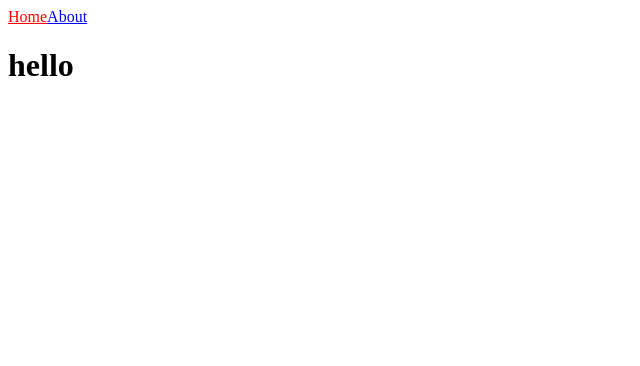
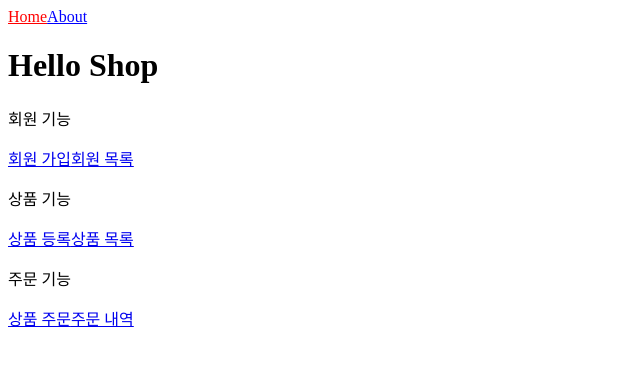
Before and after one commit to rnfkaus8/kotlin-study, a Next.js app in the folder itemservice-web/: page / in a window 1280 px wide. Shown: the top 366 px of the page, without its empty margins (0-640 px from the left). Built offline with nearby package versions, Linux system fonts and the light colour scheme.

Commit message:
add to home page

```diff
--- a/itemservice-web/pages/index.tsx
+++ b/itemservice-web/pages/index.tsx
@@ -1,10 +1,25 @@
 import React, { useState } from 'react';
-import NavBar from '../components/NavBar';
+import Link from 'next/link';
 
 const Home: React.FC = () => {
   return (
     <div>
-      <h1>hello </h1>
+      <h1>Hello Shop</h1>
+      <p>회원 기능</p>
+      <p>
+        <Link href="/members/new">회원 가입</Link>
+        <Link href="/members">회원 목록</Link>
+      </p>
+      <p>상품 기능</p>
+      <p>
+        <Link href="/items/new">상품 등록</Link>
+        <Link href="/items">상품 목록</Link>
+      </p>
+      <p>주문 기능</p>
+      <p>
+        <Link href="/order">상품 주문</Link>
+        <Link href="/orders">주문 내역</Link>
+      </p>
     </div>
   );
 };
```
